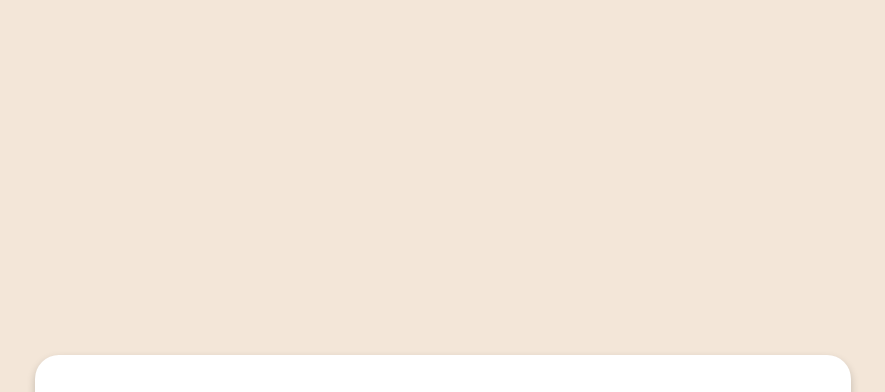
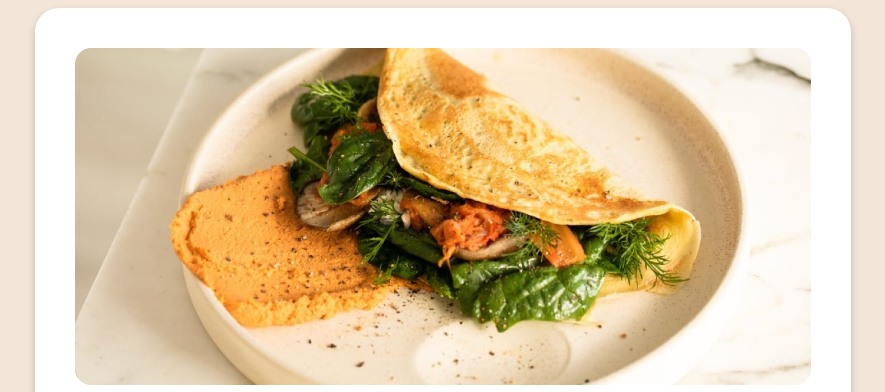
Before and after one commit to JOYBOi3D2Y/Simple-Omelette-Recipe-Page, a plain HTML site: page recipe-page-main/index.html in a window 1280 px wide. Shown: the top 392 px of the page, without its empty margins (197-1082 px from the left). Drawn offline with Linux system fonts and the light colour scheme.

Commit message:
Update style.css

```diff
--- a/recipe-page-main/style.css
+++ b/recipe-page-main/style.css
@@ -1,6 +1,6 @@
 body{
     background-color: hsl(30, 54%, 90%);
-    min-height: 300vh;
+    min-height: 150vh;
     display: flex;
     flex-direction: column;
     justify-content: center;
```
